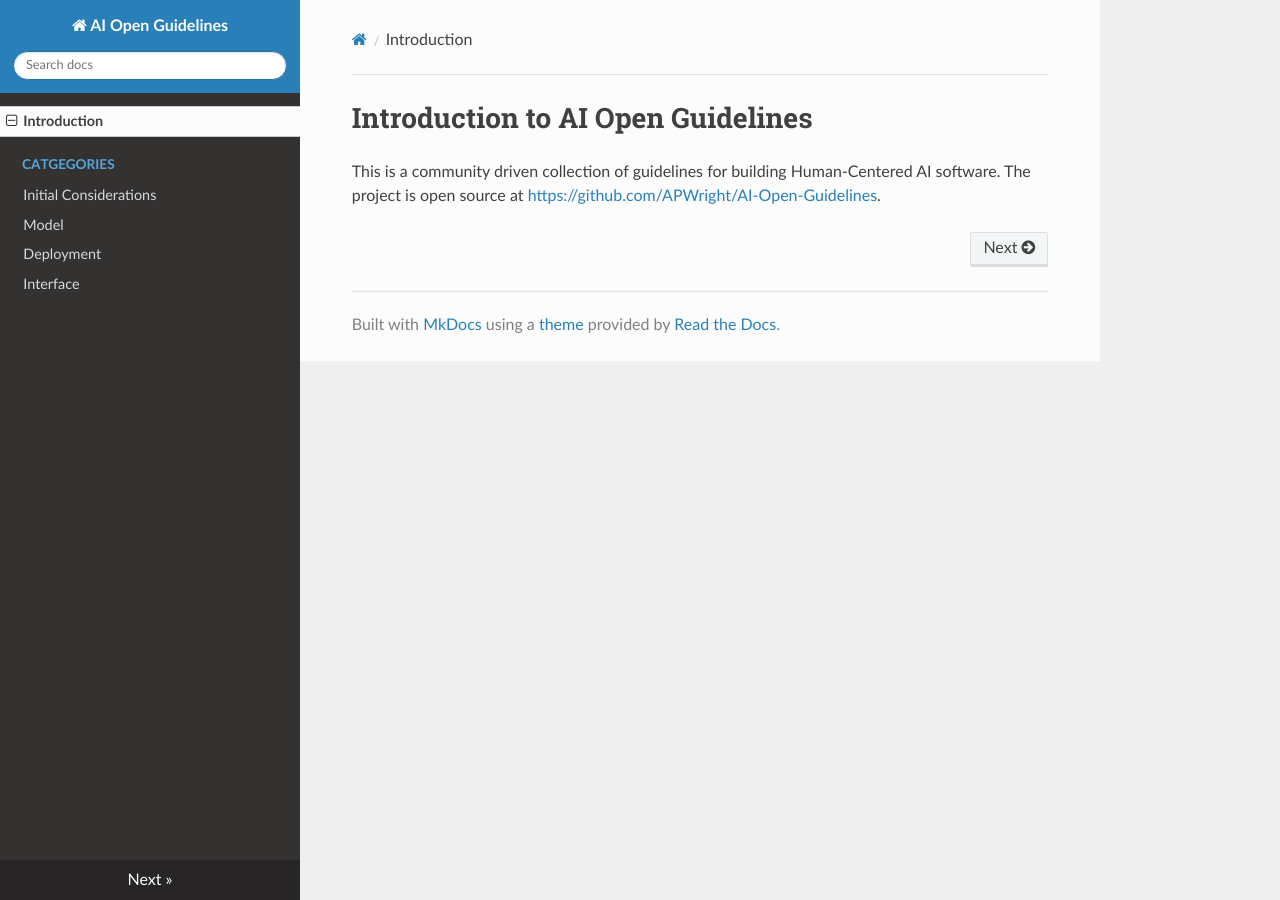
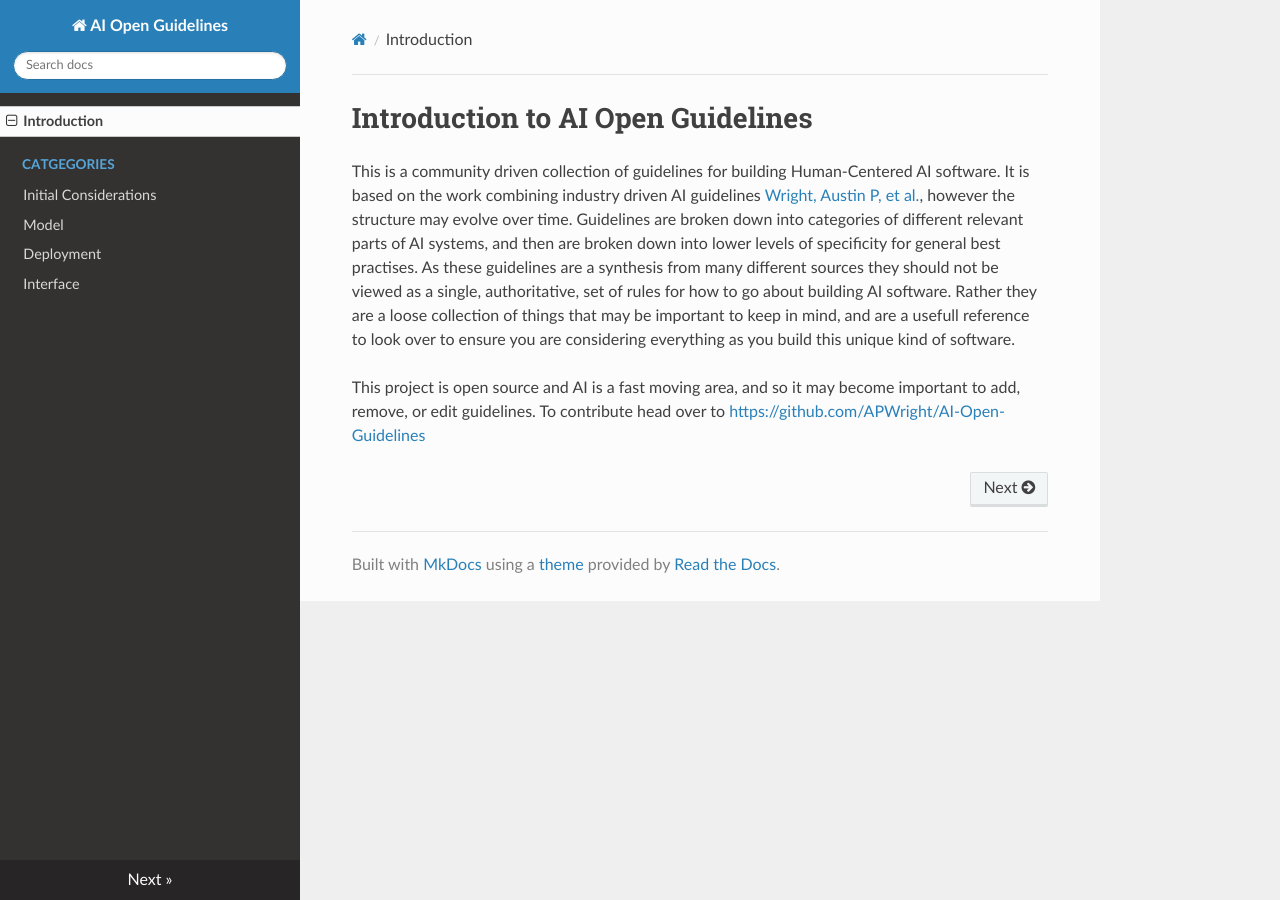
Before and after one commit to APWright/AI-Open-Guidelines, an MkDocs documentation site: the page built from docs/index.md, in a window 1280 px wide. Built offline with MkDocs 1.6.1, drawn with Linux system fonts in a browser that asks for light colours; nearby versions of some CDN libraries.

Commit message:
Added further description to index

```diff
--- a/docs/index.md
+++ b/docs/index.md
@@ -1,3 +1,7 @@
 # Introduction to AI Open Guidelines
 
-This is a community driven collection of guidelines for building Human-Centered AI software. The project is open source at [https://github.com/APWright/AI-Open-Guidelines](https://github.com/APWright/AI-Open-Guidelines).
+This is a community driven collection of guidelines for building Human-Centered AI software.
+It is based on the work combining industry driven AI guidelines [Wright, Austin P, et al.](https://arxiv.org/abs/2010.11761), however the structure may evolve over time. Guidelines are broken down into categories of different relevant parts of AI systems, and then are broken down into lower levels of specificity for general best practises.
+As these guidelines are a synthesis from many different sources they should not be viewed as a single, authoritative, set of rules for how to go about building AI software. Rather they are a loose collection of things that may be important to keep in mind, and are a usefull reference to look over to ensure you are considering everything as you build this unique kind of software.
+
+This project is open source and AI is a fast moving area, and so it may become important to add, remove, or edit guidelines. To contribute head over to [https://github.com/APWright/AI-Open-Guidelines](https://github.com/APWright/AI-Open-Guidelines)
```
